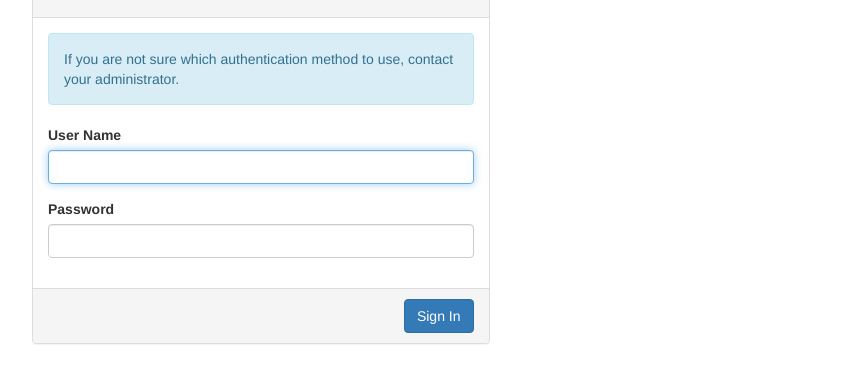
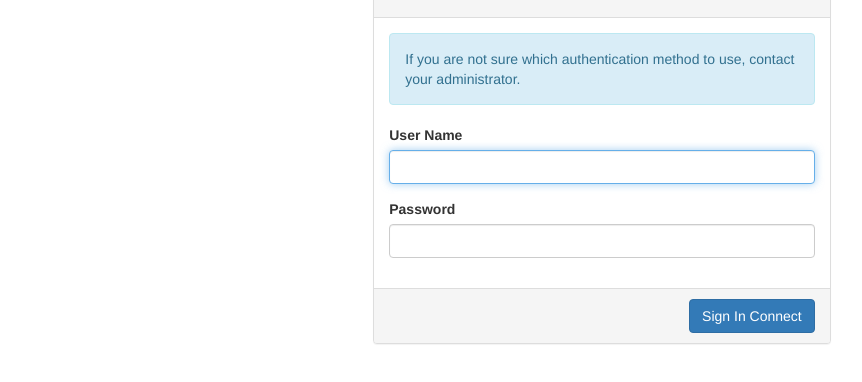
Before and after one commit to shank7485/Assistant-for-Software-Defined-Infrastructure, a plain HTML site: page templates/login.html in a window 1280 px wide. Shown: the part 330-712 px from the top of the page, without its empty margins (38-900 px from the left). Drawn offline with nearby package versions, Linux system fonts and the light colour scheme; some packages are replaced by stand-ins of ours; files that its build step writes are made by us from their sources; a script that the page names is missing; some icons are missing.

Commit message:
Move login form to page center

```diff
--- /dev/null
+++ b/static/css/login.css
@@ -0,0 +1,3 @@
+.row .horizontal-center, .horizontal-center {
+  float: none;
+  margin: 0 auto; }
--- a/templates/login.html
+++ b/templates/login.html
@@ -3,12 +3,10 @@
 <head>
     <meta charset="UTF-8">
     <title>OpenStack Hachathon</title>
-    <link rel="stylesheet" href="css/login.css">
+    <link rel="stylesheet" href="static/css/login.css">
     <meta name="viewport" content="width=device-width, initial-scale=1">
     <link rel="stylesheet" type="text/css"
           href="https://maxcdn.bootstrapcdn.com/bootstrap/3.3.7/css/bootstrap.min.css">
-    <script src="https://ajax.googleapis.com/ajax/libs/angularjs/1.5.6/angular.min.js"></script>
-    <script src="//angular-ui.github.io/bootstrap/ui-bootstrap-tpls-2.1.4.js"></script>
 </head>
   <body id="splash" ng-app='horizon.app' ng-strict-di>
   <div class="container login">
```
Also changed, not shown: 1 other file.
